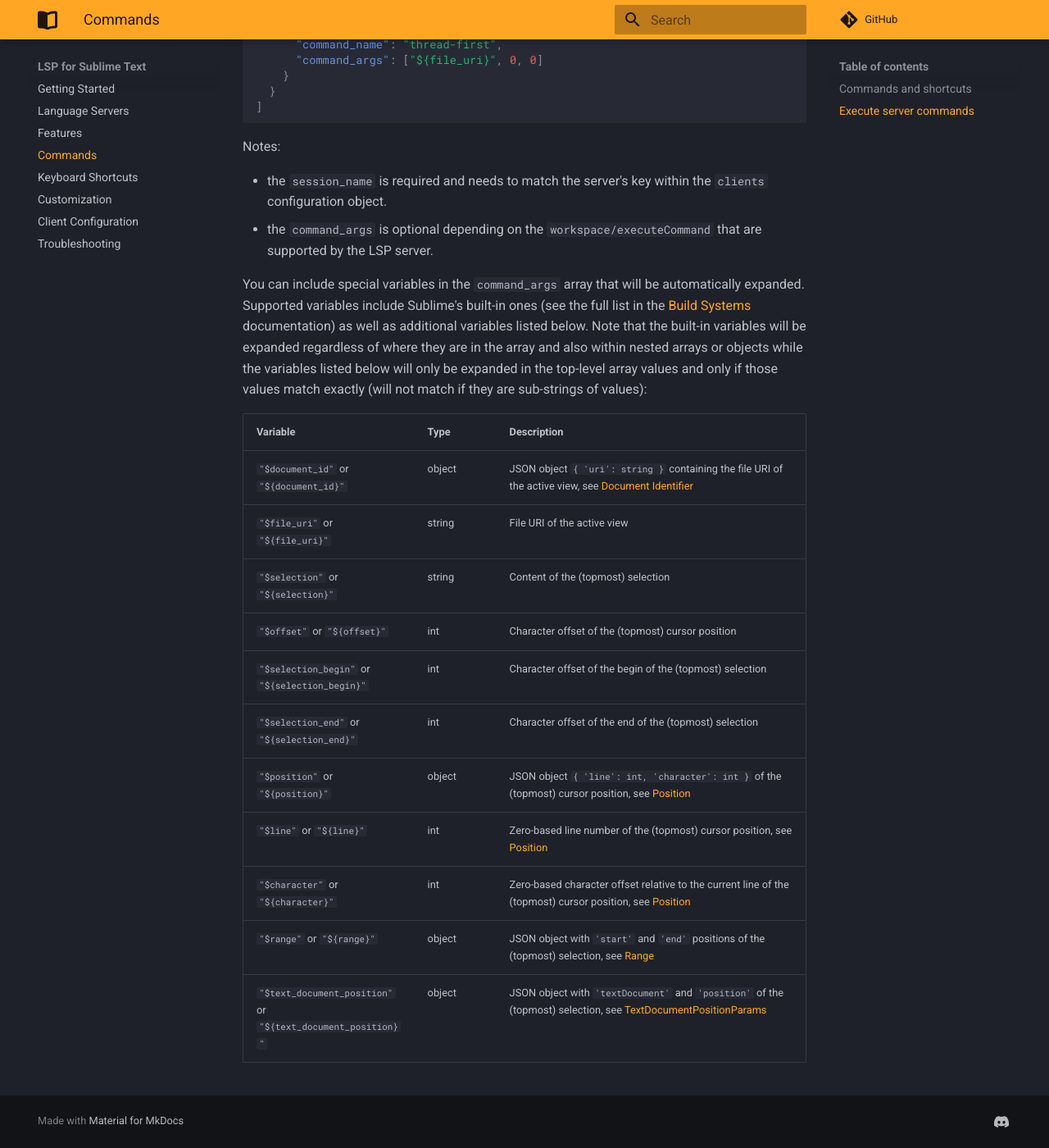
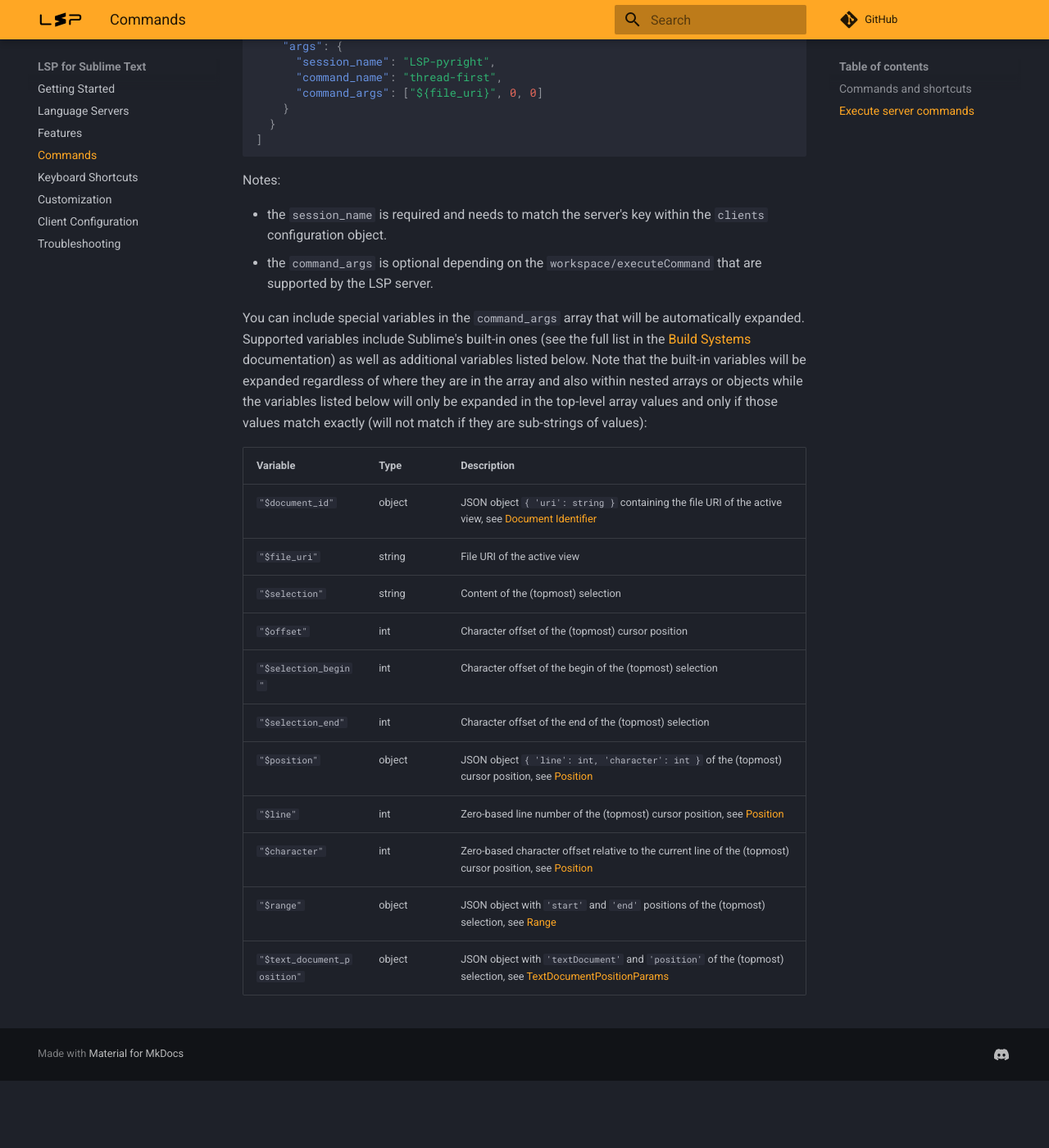
Before and after one commit to sublimelsp/LSP, an MkDocs documentation site: the page built from docs/src/commands.md, in a window 1280 px wide and 1400 px high, scrolled down 1011 px. Shown: the whole window at 82% size. Built offline with MkDocs 1.6.1 and Material for MkDocs 9.7.7, drawn with Linux system fonts in a browser that asks for light colours; comment, search, counter and statistics services are not loaded; after the commit the page ends 2329 px from its top, so only the background shows below that; some of the changed text lies outside the part shown.

Commit message:
A few enhancements for the docs website (#2402)

````diff
--- a/docs/mkdocs.yml
+++ b/docs/mkdocs.yml
@@ -17,9 +17,12 @@
     scheme: slate
     accent: orange
     primary: orange
-
-  icon:
-    logo: fontawesome/solid/book-open
+  logo: images/logo.svg
+  favicon: images/favicon.svg
+  features:
+    - content.code.copy
+    - content.tooltips
+    - navigation.top
 
 # override css
 extra_css:
@@ -38,6 +41,8 @@
         - name: jsonc
           lang: json
   - pymdownx.superfences
+  - pymdownx.tabbed:
+      alternate_style: true
 
   # add tip, warning info boxes
   - admonition
@@ -49,14 +54,14 @@
       permalink: '#'
 
 nav:
-    - Getting Started: index.md
-    - Language Servers: language_servers.md
-    - Features: features.md
-    - Commands: commands.md
-    - Keyboard Shortcuts: keyboard_shortcuts.md
-    - Customization: customization.md
-    - Client Configuration: client_configuration.md
-    - Troubleshooting: troubleshooting.md
+  - Getting Started: index.md
+  - Language Servers: language_servers.md
+  - Features: features.md
+  - Commands: commands.md
+  - Keyboard Shortcuts: keyboard_shortcuts.md
+  - Customization: customization.md
+  - Client Configuration: client_configuration.md
+  - Troubleshooting: troubleshooting.md
 
 extra:
   social:
--- a/docs/src/commands.md
+++ b/docs/src/commands.md
@@ -19,7 +19,7 @@
 
 Example:
 
-```jsonc
+```jsonc title="Packages/User/Default.sublime-commands"
 [
   // ...
   {
@@ -43,14 +43,14 @@
 
 | Variable | Type | Description |
 | -------- | ---- | ----------- |
-| `"$document_id"` or `"${document_id}"` | object | JSON object `{ 'uri': string }` containing the file URI of the active view, see [Document Identifier](https://microsoft.github.io/language-server-protocol/specifications/specification-current/#textDocumentIdentifier) |
-| `"$file_uri"` or `"${file_uri}"` | string | File URI of the active view |
-| `"$selection"` or `"${selection}"` | string | Content of the (topmost) selection |
-| `"$offset"` or `"${offset}"` | int | Character offset of the (topmost) cursor position |
-| `"$selection_begin"` or `"${selection_begin}"` | int | Character offset of the begin of the (topmost) selection |
-| `"$selection_end"` or `"${selection_end}"` | int | Character offset of the end of the (topmost) selection |
-| `"$position"` or `"${position}"` | object | JSON object `{ 'line': int, 'character': int }` of the (topmost) cursor position, see [Position](https://microsoft.github.io/language-server-protocol/specifications/specification-current/#position) |
-| `"$line"` or `"${line}"` | int | Zero-based line number of the (topmost) cursor position, see [Position](https://microsoft.github.io/language-server-protocol/specifications/specification-current/#position) |
-| `"$character"` or `"${character}"` | int | Zero-based character offset relative to the current line of the (topmost) cursor position, see [Position](https://microsoft.github.io/language-server-protocol/specifications/specification-current/#position) |
-| `"$range"` or `"${range}"` | object | JSON object with `'start'` and `'end'` positions of the (topmost) selection, see [Range](https://microsoft.github.io/language-server-protocol/specifications/specification-current/#range) |
-| `"$text_document_position"` or `"${text_document_position}"` | object | JSON object with `'textDocument'` and `'position'` of the (topmost) selection, see [TextDocumentPositionParams](https://microsoft.github.io/language-server-protocol/specifications/specification-current/#textDocumentPositionParams) |
+| `"$document_id"` | object | JSON object `{ 'uri': string }` containing the file URI of the active view, see [Document Identifier](https://microsoft.github.io/language-server-protocol/specifications/specification-current/#textDocumentIdentifier) |
+| `"$file_uri"` | string | File URI of the active view |
+| `"$selection"` | string | Content of the (topmost) selection |
+| `"$offset"` | int | Character offset of the (topmost) cursor position |
+| `"$selection_begin"` | int | Character offset of the begin of the (topmost) selection |
+| `"$selection_end"` | int | Character offset of the end of the (topmost) selection |
+| `"$position"` | object | JSON object `{ 'line': int, 'character': int }` of the (topmost) cursor position, see [Position](https://microsoft.github.io/language-server-protocol/specifications/specification-current/#position) |
+| `"$line"` | int | Zero-based line number of the (topmost) cursor position, see [Position](https://microsoft.github.io/language-server-protocol/specifications/specification-current/#position) |
+| `"$character"` | int | Zero-based character offset relative to the current line of the (topmost) cursor position, see [Position](https://microsoft.github.io/language-server-protocol/specifications/specification-current/#position) |
+| `"$range"` | object | JSON object with `'start'` and `'end'` positions of the (topmost) selection, see [Range](https://microsoft.github.io/language-server-protocol/specifications/specification-current/#range) |
+| `"$text_document_position"` | object | JSON object with `'textDocument'` and `'position'` of the (topmost) selection, see [TextDocumentPositionParams](https://microsoft.github.io/language-server-protocol/specifications/specification-current/#textDocumentPositionParams) |
````
Also changed, not shown: docs/src/client_configuration.md (+1 -1 lines), docs/src/customization.md (+4 -11 lines), docs/src/features.md (+7 -9 lines), docs/src/images/favicon.svg (added), docs/src/images/logo.svg (added).
